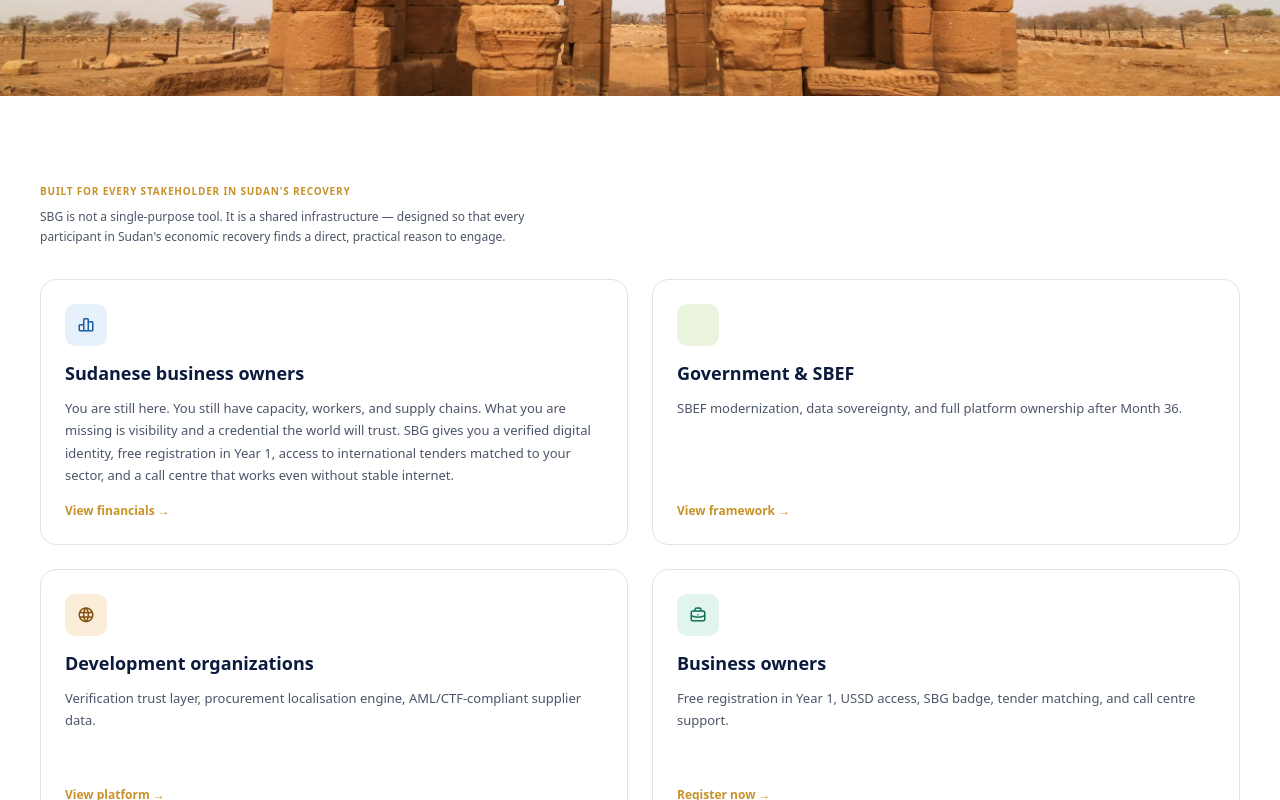
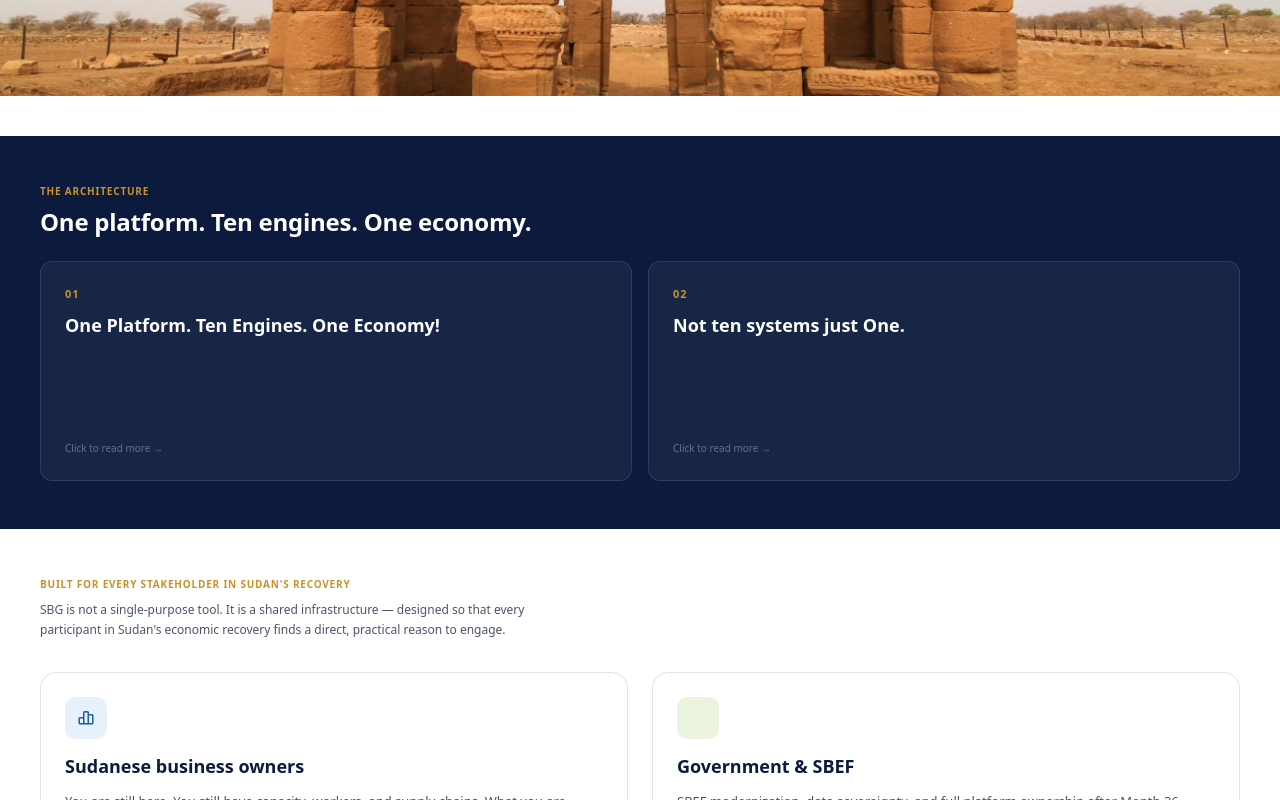
Before and after one commit to nafisa137/Sudan-Business-Gate, a Next.js app: page / in a window 1280 px wide. Shown: the part 1340-2140 px from the top of the page. Built offline with nearby package versions, Linux system fonts and the light colour scheme.

Commit message:
Update homepage

```diff
--- a/app/globals.css
+++ b/app/globals.css
@@ -181,6 +181,19 @@ html { scroll-behavior: smooth; }
 .ric-product-right { font-size: 13px; color: #4B5563; line-height: 1.75; flex: 1; }
 .ric-footnote-dark { font-size: 12px; color: #9CA3AF; line-height: 1.75; border-top: .5px solid #E5E7EB; padding-top: 20px; max-width: 600px; }
 
+/* ── ENGINE FLIP CARDS ── */
+.engines-grid { display: grid; grid-template-columns: repeat(2, 1fr); gap: 16px; }
+.engine-card { perspective: 1000px; cursor: pointer; min-height: 220px; }
+.engine-inner { position: relative; width: 100%; height: 100%; min-height: 220px; transform-style: preserve-3d; transition: transform .55s cubic-bezier(.4,0,.2,1); }
+.engine-card.flipped .engine-inner { transform: rotateY(180deg); }
+.engine-front, .engine-back { position: absolute; inset: 0; border-radius: 12px; padding: 24px; backface-visibility: hidden; -webkit-backface-visibility: hidden; display: flex; flex-direction: column; }
+.engine-front { background: rgba(255,255,255,.05); border: .5px solid rgba(255,255,255,.1); }
+.engine-back { background: #C8922A; border: .5px solid rgba(255,255,255,.2); transform: rotateY(180deg); }
+.engine-num { font-size: 11px; font-weight: 600; color: #C8922A; letter-spacing: .08em; margin-bottom: 12px; }
+.engine-title { font-size: 18px; font-weight: 700; color: #fff; line-height: 1.3; flex: 1; }
+.engine-hint { font-size: 10px; color: rgba(255,255,255,.35); margin-top: 16px; }
+.engine-back-text { font-size: 13px; color: #fff; line-height: 1.75; }
+
 /* ── RESPONSIVE ── */
 @media (max-width: 768px) {
 
@@ -198,6 +211,7 @@ html { scroll-behavior: smooth; }
   .hero-stats { gap: 16px; }
   .hs-num { font-size: 18px; }
 
+  .engines-grid { grid-template-columns: 1fr; }
   /* grids */
   .crisis-grid { grid-template-columns: 1fr; }
   .sol-grid { grid-template-columns: 1fr; }
--- a/app/page.tsx
+++ b/app/page.tsx
@@ -154,6 +154,32 @@ Designed as a comprehensive, modern business ecosystem, the proposed programme i
 
 <div style={{ height: "40px" }} />
 
+
+        {/* ── PLATFORM ENGINES ── */}
+        <div className="sec sec-dark">
+          <div className="eyebrow" style={{ color: "#C8922A" }}>The architecture</div>
+          <div className="sec-h2-light" style={{ marginBottom: "24px" }}>One platform. Ten engines. One economy.</div>
+          <div className="engines-grid">
+            {engines.map((eng, i) => (
+              <div
+                key={i}
+                className={`engine-card${flipped[i] ? " flipped" : ""}`}
+                onClick={() => setFlipped(prev => prev.map((v, j) => j === i ? !v : v))}
+              >
+                <div className="engine-inner">
+                  <div className="engine-front">
+                    <div className="engine-num">0{i + 1}</div>
+                    <div className="engine-title">{eng.title}</div>
+                    <div className="engine-hint">Click to read more →</div>
+                  </div>
+                  <div className="engine-back">
+                    <div className="engine-back-text">{eng.back}</div>
+                  </div>
+                </div>
+              </div>
+            ))}
+          </div>
+        </div>
 
         {/* ── WHO BENEFITS ── */}
         <div className="sec">
```
